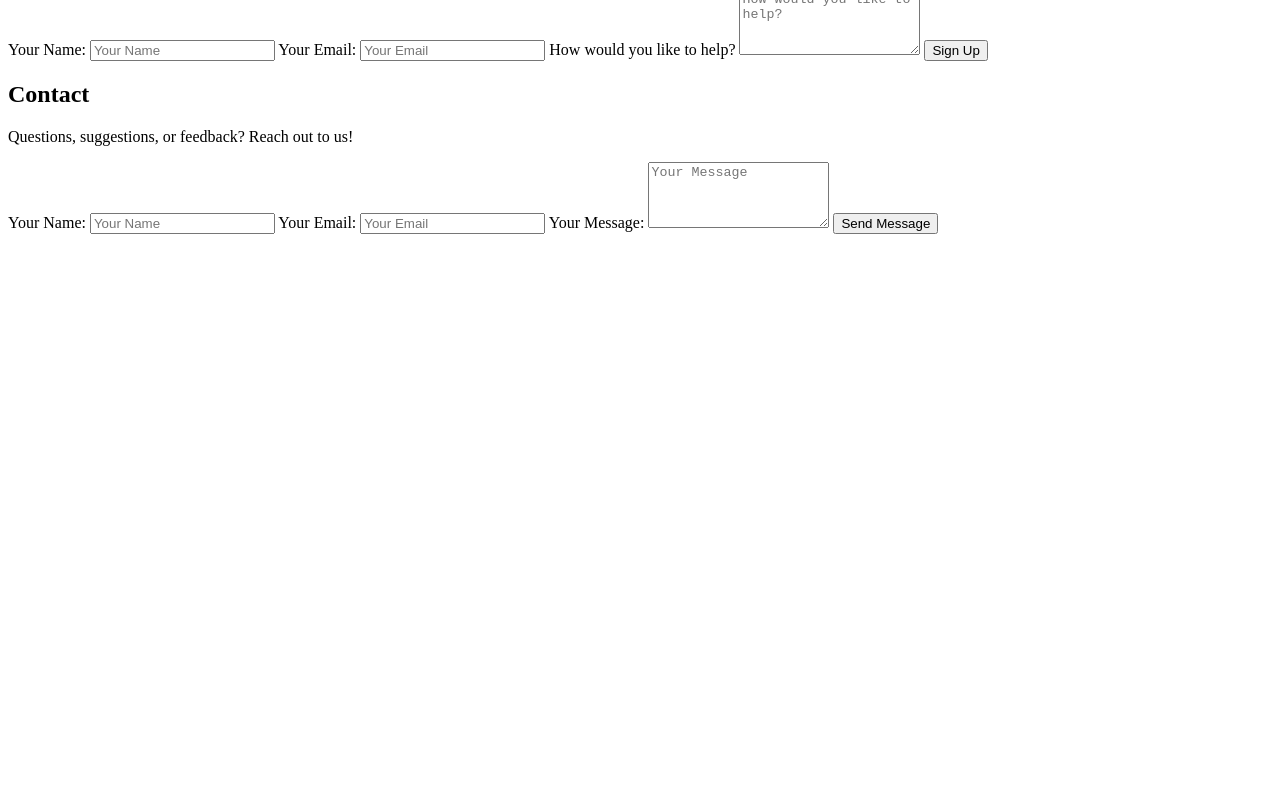
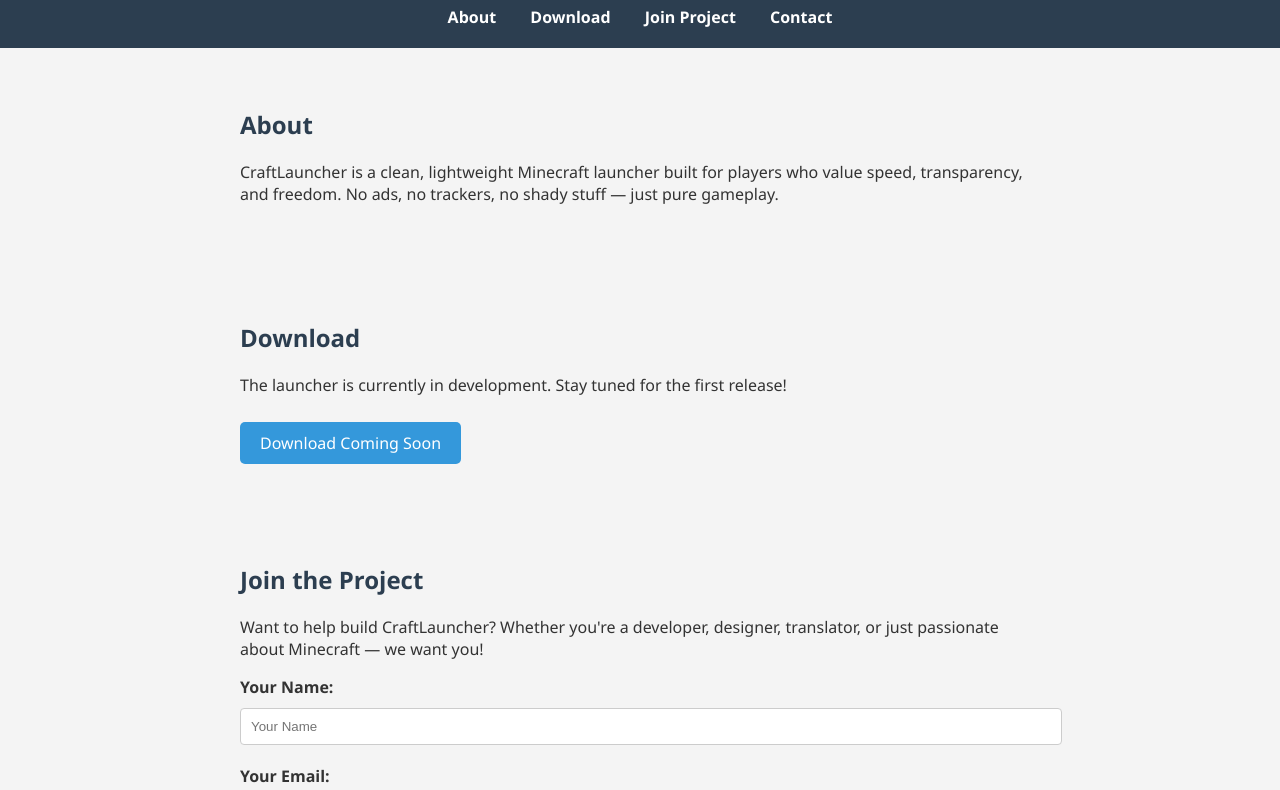
Before and after one commit to tevoisthebestminecrafter/clearcraft-site, a plain HTML site: page index.html in a window 1280 px wide. Shown: the part 100-890 px from the top of the page. Before the commit the page ends 800 px from the top, so only its background shows below. Drawn offline with Linux system fonts and the light colour scheme.

Commit message:
Update index.html

```diff
--- a/index.html
+++ b/index.html
@@ -1,19 +1,55 @@
+<!DOCTYPE html>
+<html lang="en">
+<head>
+  <meta charset="UTF-8">
+  <title>CraftLauncher</title>
+  <meta name="viewport" content="width=device-width, initial-scale=1">
+  <style>
+    body { margin: 0; font-family: 'Segoe UI', sans-serif; background: #f4f4f4; color: #333; }
+    header { background: #2c3e50; color: white; padding: 20px 0; text-align: center; }
+    nav a { margin: 0 15px; color: white; text-decoration: none; font-weight: bold; }
+    section { padding: 40px 20px; max-width: 800px; margin: auto; }
+    h2 { color: #2c3e50; }
+    .btn { background: #3498db; color: white; padding: 10px 20px; border: none; border-radius: 5px; text-decoration: none; display: inline-block; margin-top: 10px; cursor: pointer; }
+    form input, form textarea { width: 100%; padding: 10px; margin: 10px 0; border: 1px solid #ccc; border-radius: 4px; }
+    footer { background: #2c3e50; color: white; text-align: center; padding: 20px; margin-top: 40px; }
+    label { display: block; margin-top: 10px; font-weight: bold; }
+  </style>
+</head>
+<body>
+
+  <header>
+    <h1>CraftLauncher</h1>
+    <nav>
+      <a href="#about">About</a>
+      <a href="#download">Download</a>
+      <a href="#join">Join Project</a>
+      <a href="#contact">Contact</a>
+    </nav>
+  </header>
+
+  <section id="about">
+    <h2>About</h2>
+    <p>CraftLauncher is a clean, lightweight Minecraft launcher built for players who value speed, transparency, and freedom. No ads, no trackers, no shady stuff — just pure gameplay.</p>
+  </section>
+
+  <section id="download">
+    <h2>Download</h2>
+    <p>The launcher is currently in development. Stay tuned for the first release!</p>
+    <a class="btn" href="#">Download Coming Soon</a>
+  </section>
+
   <section id="join">
     <h2>Join the Project</h2>
     <p>Want to help build CraftLauncher? Whether you're a developer, designer, translator, or just passionate about Minecraft — we want you!</p>
     <form action="https://formspree.io/f/xblzkzyy" method="POST">
-    <label>
-      Your Name:
+      <input type="hidden" name="_redirect" value="https://tevoisthebestminecrafter.github.io/clearcraft-site/thanks.html">
+      <label>Your Name:</label>
       <input type="text" name="name" placeholder="Your Name" required>
-    </label>
-    <label>
-      Your Email:
+      <label>Your Email:</label>
       <input type="email" name="email" placeholder="Your Email" required>
-    </label>
-    <label>
-      How would you like to help?
+      <label>How would you like to help?</label>
       <textarea name="message" placeholder="How would you like to help?" rows="4" required></textarea>
-    </label>
       <button class="btn" type="submit">Sign Up</button>
     </form>
   </section>
@@ -21,19 +57,19 @@
   <section id="contact">
     <h2>Contact</h2>
     <p>Questions, suggestions, or feedback? Reach out to us!</p>
-  <form action="https://formspree.io/f/xblzkzyy" method="POST">
-    <label>
-      Your Name:
-      <input type="text" name="name" placeholder="Your Name" required>
-    </label>
-    <label>
-      Your Email:
+    <form action="https://formspree.io/f/xwprqrql" method="POST">
+      <input type="hidden" name="_redirect" value="https://tevoisthebestminecrafter.github.io/clearcraft-site/thanks.html">
+      <label>Your Email:</label>
       <input type="email" name="email" placeholder="Your Email" required>
-    </label>
-    <label>
-      Your Message:
+      <label>Your Message:</label>
       <textarea name="message" placeholder="Your Message" rows="4" required></textarea>
-    </label>
-    <button class="btn" type="submit">Send Message</button>
+      <button class="btn" type="submit">Send</button>
     </form>
   </section>
+
+  <footer>
+    <p>&copy; 2025 CraftLauncher. Built with love by the community.</p>
+  </footer>
+
+</body>
+</html>
```
Lines whose indentation alone changed are shown as unchanged.
